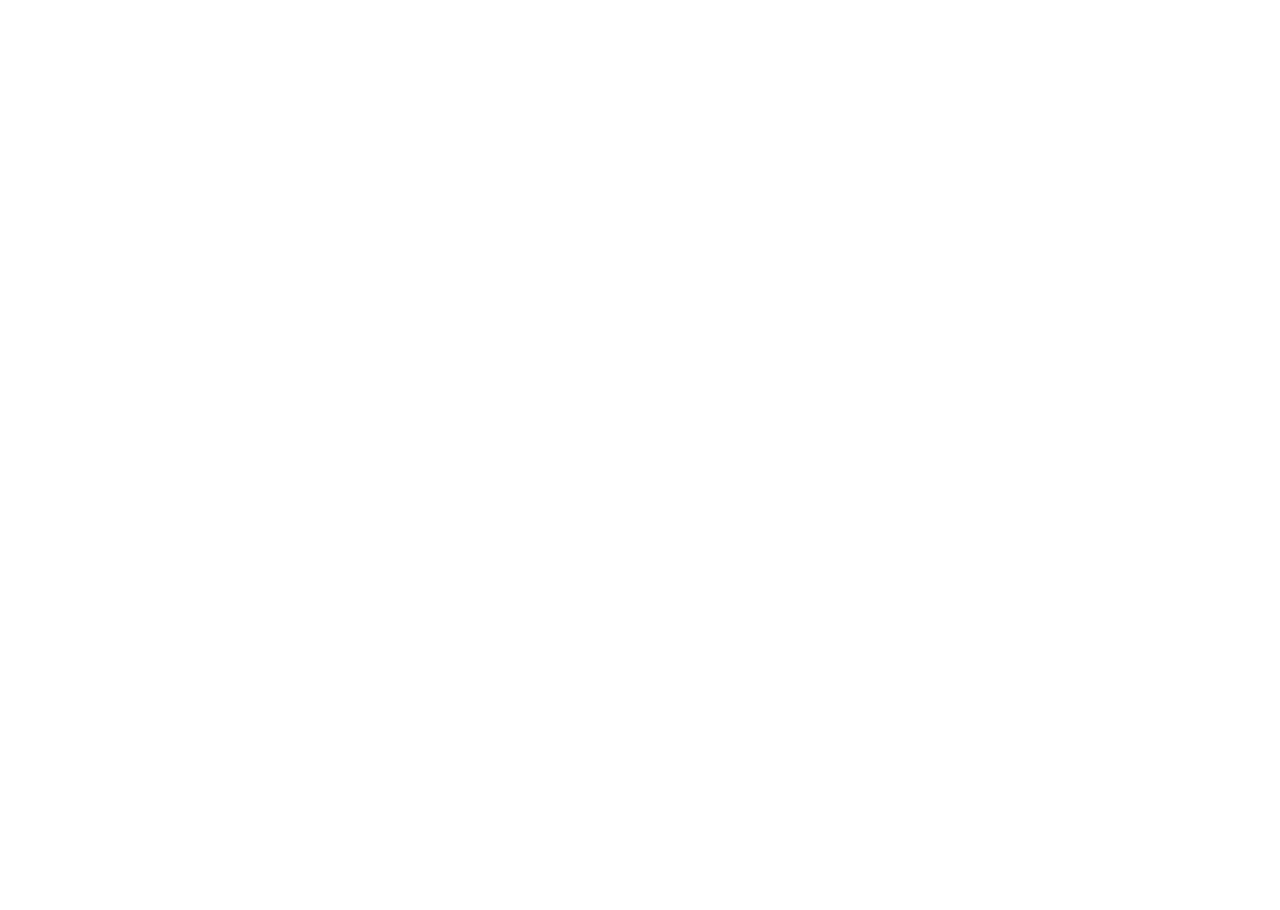
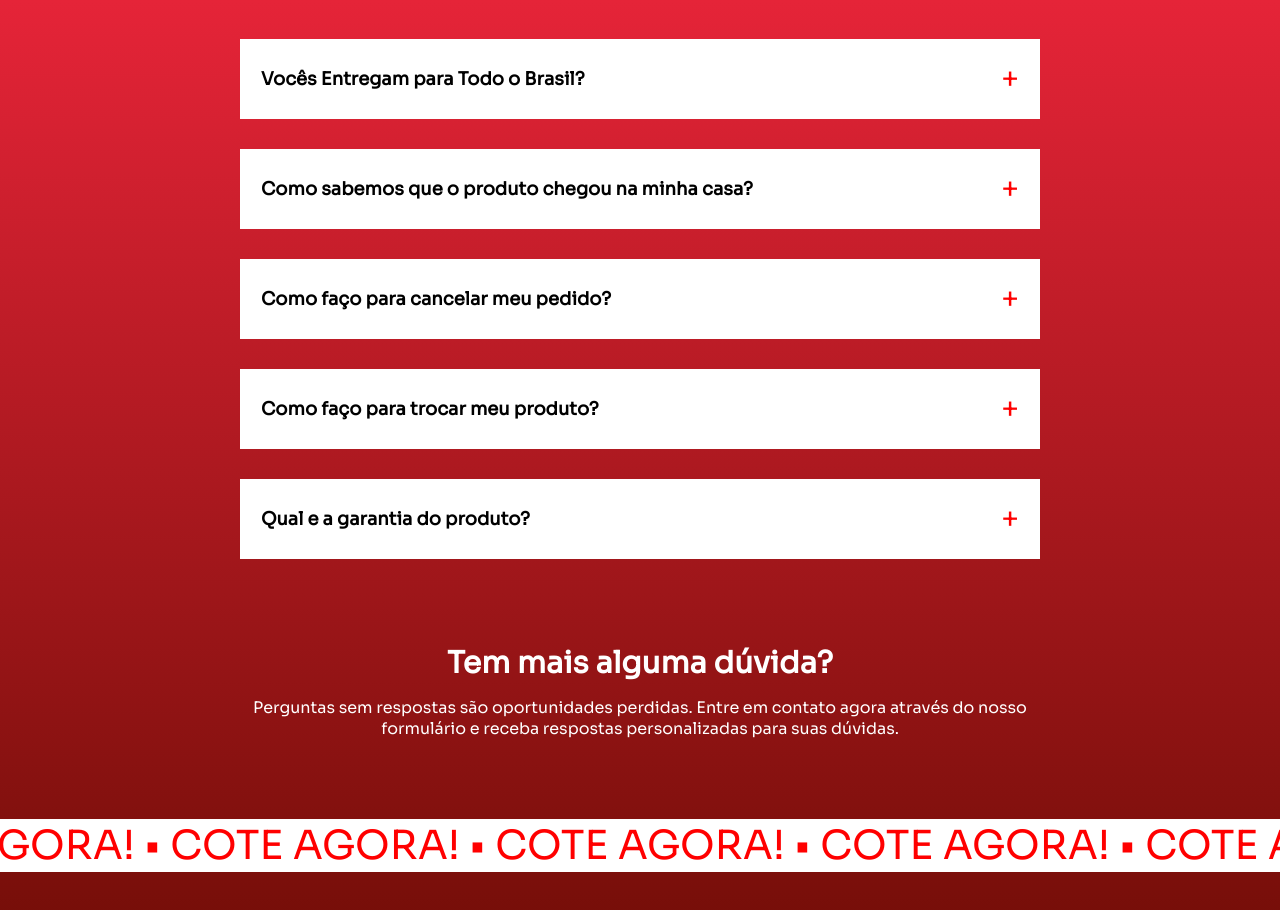
Before and after one commit to DUDUZIN8/landing-page, a React (Create React App) app: page / in a window 1280 px wide. Shown: the part 7845-8755 px from the top of the page. Before the commit the page ends 8161 px from the top, so only its background shows below. Built offline with nearby package versions, Linux system fonts and the light colour scheme.

Commit message:
feat: add sixtypage

```diff
--- a/src/App.css
+++ b/src/App.css
@@ -29,7 +29,6 @@
 body {
   overflow-x: hidden;
   position: relative;
-  background-color: #fff !important;
   color: #fff !important;
   font-family: 'Sora', sans-serif !important;
 }
--- a/src/pages/Home/home.js
+++ b/src/pages/Home/home.js
@@ -4,6 +4,7 @@
 import { Pagina3 } from '../Page 3/page3'
 import { Pagina4 } from '../Page 4/page4'
 import { Pagina5 } from '../Page 5/page5'
+import { Pagina6 } from '../Page 6/page6'
 
 export default function Home() {
   return (
@@ -14,6 +15,7 @@
       <Pagina3 />
       <Pagina4 />
       <Pagina5 />
+      <Pagina6 />
     </>
   )
 }
--- a/src/pages/Page 2/page2.css
+++ b/src/pages/Page 2/page2.css
@@ -129,7 +129,7 @@
 .image-background {
   position: absolute;
   right: -90px;
-  bottom: 72%;
+  bottom: 76%;
 }
 
 .container-part2 {
@@ -276,6 +276,6 @@
   height: 590px;
   border-radius: 10px;
   left: 6pc;
-  bottom: 63%;
+  bottom: 385pc;
   background-color: #fff;
 }
--- a/src/pages/Page 4/page4.css
+++ b/src/pages/Page 4/page4.css
@@ -226,7 +226,7 @@
 .liquida-image {
   position: absolute;
   right: 0;
-  bottom: 25%;
+  bottom: 37%;
   width: 100%;
 }
 
--- a/src/pages/Page 5/page5.css
+++ b/src/pages/Page 5/page5.css
@@ -232,5 +232,4 @@
   width: 30%;
   position: absolute;
   left: 4pc;
-  bottom: -5pc;
 }
--- /dev/null
+++ b/src/pages/Page 6/page6.css
@@ -0,0 +1,96 @@
+.container6 {
+  background: linear-gradient(#ff2943, #700d06);
+  padding: 100px 20px;
+  margin-top: -33pc;
+  display: flex;
+  flex-direction: column;
+  align-items: center;
+  justify-content: center;
+  color: #fff;
+}
+
+.container-content6 {
+  text-align: center;
+}
+
+.title6 {
+  font-size: 12px;
+}
+
+.text6 {
+  font-size: 80px;
+}
+
+.faq-container {
+  display: flex;
+  flex-direction: column;
+  justify-content: center;
+  align-items: center;
+  max-width: 600px;
+  margin: 0 auto;
+  padding: 20px;
+}
+
+.faq-item {
+  padding: 15px 0;
+}
+
+.faq-header {
+  display: flex;
+  justify-content: space-between;
+  align-items: center;
+  cursor: pointer;
+  border: 1px solid #fff;
+  padding: 20px;
+  width: 800px;
+  background-color: white;
+  color: red;
+}
+
+.faq-question {
+  font-size: 18px;
+  font-weight: bold;
+  color: black;
+}
+
+.faq-icon {
+  font-size: 30px;
+}
+
+.faq-answer {
+  background-color: #c0c0c0;
+  height: 100px;
+  font-size: 16px;
+  color: white;
+  padding-top: 30px;
+  padding-left: 10px;
+}
+
+.container-six {
+  display: flex;
+  flex-direction: column;
+  gap: 15px;
+  margin-top: 50px;
+}
+
+.title-part6 {
+  font-size: 30px;
+  text-align: center;
+}
+
+.text-part6 {
+  max-width: 800px;
+  text-align: center;
+}
+
+.cota-container {
+  margin-top: 80px;
+}
+
+.cota-word {
+  font-size: 40px;
+  color: red;
+  background-color: white;
+  white-space: nowrap;
+  border: solid 1px white;
+}
--- /dev/null
+++ b/src/pages/Page 6/page6.js
@@ -0,0 +1,82 @@
+import { useState } from 'react'
+import './page6.css'
+
+export const Pagina6 = () => {
+  const [expandedIndex, setExpandedIndex] = useState(null)
+
+  const handleToggle = (index) => {
+    setExpandedIndex(expandedIndex === index ? null : index)
+  }
+
+  const faqData = [
+    {
+      question: 'Vocês Entregam para Todo o Brasil?',
+      answer:
+        'Sim! Entregamos! Nossa rede de entrega eficiente e confiável garante que seu pedido seja tratado com cuidado e chegue ao seu destino no prazo prometido.'
+    },
+    {
+      question: 'Como sabemos que o produto chegou na minha casa?',
+      answer:
+        'Nos te mandaremos um codígo de rastreio para você acompanhar o seu produto.'
+    },
+    {
+      question: 'Como faço para cancelar meu pedido?',
+      answer:
+        'Entre em contato conosco pelo telefone ou e-mail e informe o seu pedido.'
+    },
+    {
+      question: 'Como faço para trocar meu produto?',
+      answer:
+        'Pegue o produto que você comprou e escolha o produto que você deseja.'
+    },
+    {
+      question: 'Qual e a garantia do produto?',
+      answer: '7 dias'
+    }
+  ]
+
+  return (
+    <div className='container6'>
+      <div className='container-content6'>
+        <p className='title6'>Perguntas Frequentes</p>
+        <h1 className='text6'>FAQ</h1>
+      </div>
+      <div className='faq-container'>
+        {faqData.map((item, index) => (
+          <div key={index} className='faq-item'>
+            <div className='faq-header' onClick={() => handleToggle(index)}>
+              <h3 className='faq-question'>{item.question}</h3>
+              <span
+                className={`faq-icon ${
+                  expandedIndex === index ? 'expanded' : ''
+                }`}
+              >
+                {expandedIndex === index ? '-' : '+'}
+              </span>
+            </div>
+            {expandedIndex === index && (
+              <div className='faq-answer'>
+                <p>{item.answer}</p>
+              </div>
+            )}
+          </div>
+        ))}
+      </div>
+      <div className='container-six'>
+        <h3 className='title-part6'>Tem mais alguma dúvida?</h3>
+        <p className='text-part6'>
+          Perguntas sem respostas são oportunidades perdidas. Entre em contato
+          agora através do nosso formulário e receba respostas personalizadas
+          para suas dúvidas.
+        </p>
+      </div>
+      <div className='cota-container'>
+        <p className='cota-word'>
+          {' '}
+          • COTE AGORA! • COTE AGORA! • COTE AGORA! • COTE AGORA! • COTE AGORA!
+          •
+        </p>
+      </div>
+    </div>
+  )
+}
```
